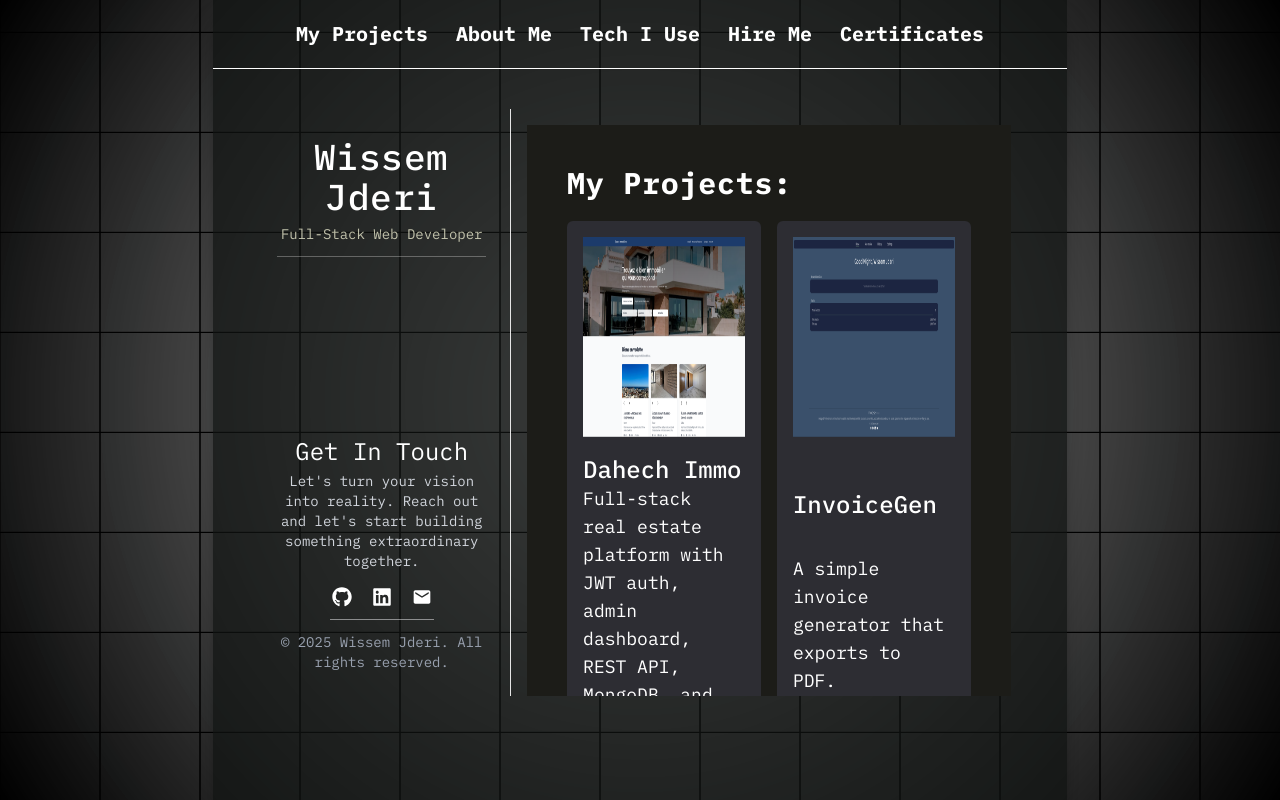
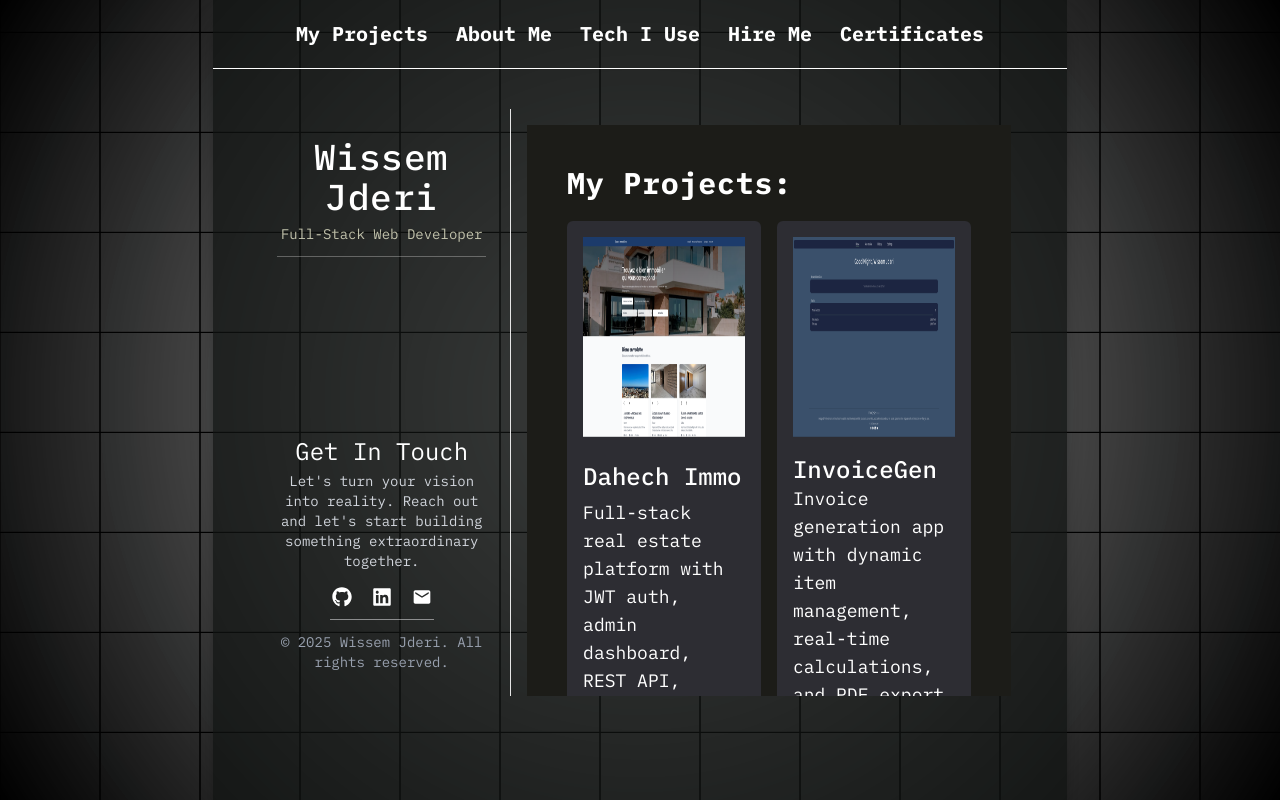
Before and after one commit to WissemJderi/portfolio, a Next.js app: page / in a window 1280 px wide. Built offline with nearby package versions, Linux system fonts and the light colour scheme.

Commit message:
change the order of the projects

```diff
--- a/components/main-content/data/myProjects.js
+++ b/components/main-content/data/myProjects.js
@@ -1,6 +1,13 @@
 import { FaPython, FaReact } from "react-icons/fa";
 import { RiTailwindCssFill } from "react-icons/ri";
-import { SiFramer, SiSwiper, SiTypescript } from "react-icons/si";
+import {
+  SiCloudinary,
+  SiExpress,
+  SiFramer,
+  SiMongodb,
+  SiSwiper,
+  SiTypescript,
+} from "react-icons/si";
 
 export const myProjects = [
   {
@@ -12,7 +19,10 @@ export const myProjects = [
         <SiTypescript color="white" size={25} />
         <FaReact color="white" size={25} />
         <RiTailwindCssFill color="white" size={25} />
-        <SiFramer color="white" size={25} />{" "}
+        <SiFramer color="white" size={25} />
+        <SiExpress color="white" size={25} />
+        <SiMongodb color="white" size={25} />
+        <SiCloudinary color="white" size={25} />
       </div>
     ),
     imageSrc: "dahechimmo_screenshot.png",
@@ -22,7 +32,9 @@ export const myProjects = [
   },
   {
     projectName: "InvoiceGen",
-    projectDescription: "A simple invoice generator that exports to PDF.",
+    projectDescription:
+      "Invoice generation app with dynamic item management, real-time calculations, and PDF export built with React and TypeScript.",
+
     techStack: (
       <div className="flex flex-row gap-3 my-2">
         <SiTypescript color="white" size={25} />
@@ -37,7 +49,8 @@ export const myProjects = [
   },
   {
     projectName: "Focus Note",
-    projectDescription: "A minimalist note-taking app for the terminal.",
+    projectDescription:
+      "A minimalist terminal-based note-taking application for efficient text management.",
     techStack: (
       <div className="flex flex-row gap-3 my-2">
         <FaPython color="white" size={25} />
```
